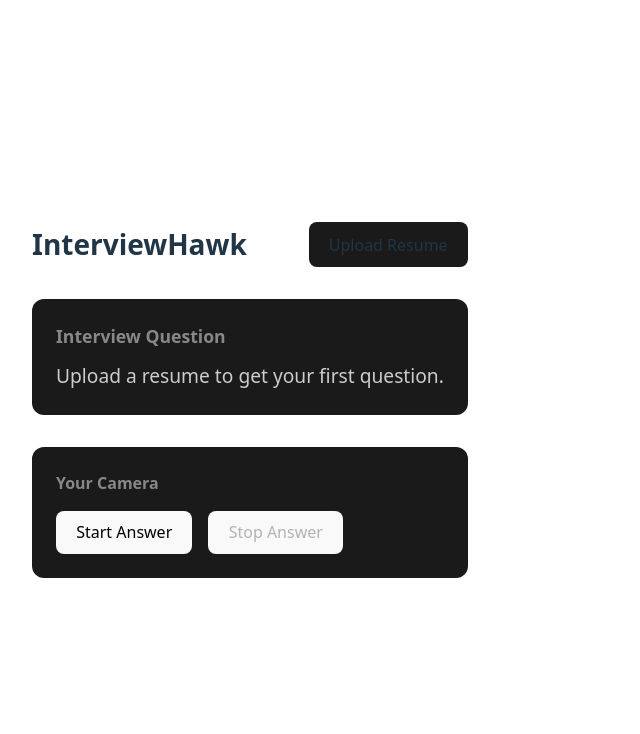
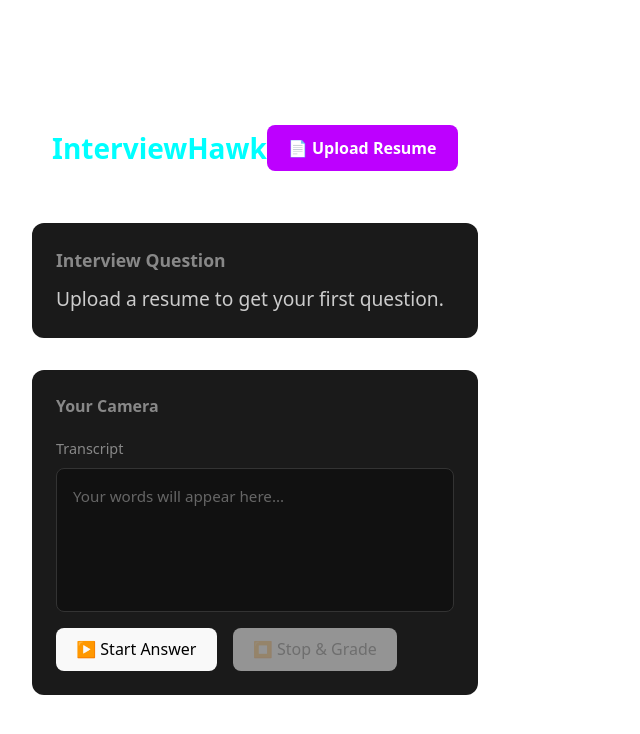
Before and after one commit to DHRUVBSTHAKUR/InterviewHawk, a React (Vite) app in the folder frontend/: page / in a window 1280 px wide. Shown: the top 734 px of the page, without its empty margins (0-640 px from the left). Built offline with nearby package versions, Linux system fonts and the light colour scheme.

Commit message:
style: final UI polish for interview room and report card

```diff
--- a/frontend/src/App.css
+++ b/frontend/src/App.css
@@ -127,3 +127,44 @@
 .emotion.happy {
   color: #4ade80;
 }
+
+.transcript-box-wrap {
+  margin-top: 1.25rem;
+}
+
+.transcript-label {
+  color: #888;
+  font-size: 0.9rem;
+  margin-bottom: 0.5rem;
+}
+
+.transcript-box {
+  background: #111;
+  border: 1px solid #333;
+  border-radius: 8px;
+  padding: 1rem;
+  min-height: 110px;
+  color: #ccc;
+  white-space: pre-wrap;
+  line-height: 1.5;
+  font-size: 0.95rem;
+}
+
+.transcript-placeholder {
+  color: #666;
+}
+
+.recording-controls button:disabled {
+  opacity: 0.55;
+  cursor: not-allowed;
+}
+
+.recording-controls .listening-start:disabled {
+  border-color: #22c55e;
+  background-color: rgba(34, 197, 94, 0.15);
+}
+
+.recording-controls .listening-stop {
+  border-color: #22c55e;
+  background-color: rgba(34, 197, 94, 0.15);
+}
--- a/frontend/src/App.jsx
+++ b/frontend/src/App.jsx
@@ -22,23 +22,41 @@ export default function App() {
     formData.append('resume', file)
 
     try {
-      const { data } = await axios.post('/api/generate-question/', formData, {
+      // 👇 THE FIX: Point directly to the Django server on port 8000
+      const { data } = await axios.post('http://127.0.0.1:8000/api/generate-question/', formData, {
         headers: { 'Content-Type': 'multipart/form-data' },
       })
+
+      // Send the generated question down to the InterviewRoom
       setQuestion(data.question)
+
     } catch (err) {
       const msg = err.response?.data?.error || err.message || 'Failed to generate question.'
       setError(msg)
+      console.error("Upload Error:", err)
     } finally {
       setUploading(false)
+      // Reset the file input so you can upload the same file again if needed
+      e.target.value = null
     }
   }
 
   return (
     <div className="app">
-      <header className="header">
-        <h1>InterviewHawk</h1>
-        <label className="upload-btn">
+      <header className="header" style={{ display: 'flex', justifyContent: 'space-between', alignItems: 'center', padding: '20px' }}>
+        <h1 style={{ margin: 0, color: '#00ffff' }}>InterviewHawk</h1>
+
+        <label
+          className="upload-btn"
+          style={{
+            background: uploading ? '#444' : '#bd00ff',
+            color: '#fff',
+            padding: '10px 20px',
+            borderRadius: '8px',
+            cursor: uploading ? 'wait' : 'pointer',
+            fontWeight: 'bold'
+          }}
+        >
           <input
             type="file"
             accept=".pdf"
@@ -46,12 +64,17 @@ export default function App() {
             disabled={uploading}
             style={{ display: 'none' }}
           />
-          {uploading ? 'Generating…' : 'Upload Resume'}
+          {uploading ? '⚙️ Analyzing Resume...' : '📄 Upload Resume'}
         </label>
       </header>
 
-      {error && <p className="error">{error}</p>}
+      {error && (
+        <div style={{ background: '#330000', color: '#ff3366', padding: '10px', textAlign: 'center', margin: '0 20px', borderRadius: '5px' }}>
+          {error}
+        </div>
+      )}
 
+      {/* Pass the AI-generated question to the room */}
       <InterviewRoom question={question} />
     </div>
   )
--- a/frontend/src/components/InterviewRoom.jsx
+++ b/frontend/src/components/InterviewRoom.jsx
@@ -4,10 +4,30 @@ import FaceMonitor from './FaceMonitor';
 const PLACEHOLDER = 'Upload a resume to get your first question.';
 
 export default function InterviewRoom({ question }) {
-  const [isRecording, setIsRecording] = useState(false);
-  const mediaRecorderRef = useRef(null);
+  const [isListening, setIsListening] = useState(false);
+  const [transcript, setTranscript] = useState('');
+
+  // NEW STATES FOR GRADING
+  const [isGrading, setIsGrading] = useState(false);
+  const [evaluation, setEvaluation] = useState(null);
+
+  // Keeps a stable reference to the active SpeechRecognition instance.
+  const recognitionRef = useRef(null);
+  const isListeningRef = useRef(false);
+  const finalTranscriptRef = useRef('');
 
   useEffect(() => {
+    // If a new question arrives, stop listening and clear the old grade
+    if (recognitionRef.current) {
+      try { recognitionRef.current.stop(); } catch (e) {}
+      recognitionRef.current = null;
+    }
+    isListeningRef.current = false;
+    setIsListening(false);
+    finalTranscriptRef.current = '';
+    setTranscript('');
+    setEvaluation(null); // Clear old report card
+
     if (!question || question === PLACEHOLDER) return;
 
     window.speechSynthesis.cancel();
@@ -15,14 +35,9 @@ export default function InterviewRoom({ question }) {
     const speak = () => {
       const utterance = new SpeechSynthesisUtterance(question);
       utterance.rate = 0.9;
-
       const voices = window.speechSynthesis.getVoices();
-      const enVoice =
-        voices.find((v) => v.lang.startsWith('en-US') && v.default) ||
-        voices.find((v) => v.lang.startsWith('en-US')) ||
-        voices.find((v) => v.lang.startsWith('en'));
+      const enVoice = voices.find((v) => v.lang.startsWith('en-US') && v.default) || voices.find((v) => v.lang.startsWith('en-US')) || voices.find((v) => v.lang.startsWith('en'));
       if (enVoice) utterance.voice = enVoice;
-
       window.speechSynthesis.speak(utterance);
     };
 
@@ -38,33 +53,111 @@ export default function InterviewRoom({ question }) {
     return () => window.speechSynthesis.cancel();
   }, [question]);
 
-  const startRecording = async () => {
-    try {
-      const audioStream = await navigator.mediaDevices.getUserMedia({ audio: true });
-      const mediaRecorder = new MediaRecorder(audioStream);
-      mediaRecorderRef.current = mediaRecorder;
+  const startSpeechToText = () => {
+    const SpeechRecognition = window.SpeechRecognition || window.webkitSpeechRecognition;
+    if (!SpeechRecognition) {
+      console.error('SpeechRecognition is not supported in this browser.');
+      return;
+    }
 
-      mediaRecorder.ondataavailable = (e) => {
-        if (e.data.size > 0) {
-          // Will connect to backend later
+    if (recognitionRef.current) {
+      try { recognitionRef.current.stop(); } catch (e) {}
+      recognitionRef.current = null;
+    }
+
+    const recognition = new SpeechRecognition();
+    recognitionRef.current = recognition;
+    recognition.continuous = true;
+    recognition.interimResults = true;
+    recognition.lang = 'en-US';
+
+    isListeningRef.current = true;
+    setIsListening(true);
+    finalTranscriptRef.current = '';
+    setTranscript('');
+    setEvaluation(null); // Clear previous grade when starting a new answer
+
+    recognition.onresult = (event) => {
+      if (!isListeningRef.current) return;
+      let interim = '';
+
+      for (let i = event.resultIndex; i < event.results.length; i += 1) {
+        const result = event.results[i];
+        const text = result?.[0]?.transcript || '';
+
+        if (result.isFinal) {
+          const trimmed = text.trim();
+          if (!trimmed) continue;
+          const current = finalTranscriptRef.current;
+          const spacer = current && !current.endsWith(' ') ? ' ' : '';
+          finalTranscriptRef.current = current + spacer + trimmed;
+        } else {
+          interim = text.trim();
         }
-      };
+      }
 
-      mediaRecorder.start();
-      setIsRecording(true);
-    } catch (err) {
-      console.error('Failed to start recording:', err);
+      const composed = interim ? `${finalTranscriptRef.current}${finalTranscriptRef.current ? ' ' : ''}${interim}` : finalTranscriptRef.current;
+      setTranscript(composed);
+    };
+
+    recognition.onerror = (event) => {
+      console.error('Speech recognition error:', event);
+      isListeningRef.current = false;
+      setIsListening(false);
+    };
+
+    recognition.onend = () => {
+      isListeningRef.current = false;
+      setIsListening(false);
+      recognitionRef.current = null;
+    };
+
+    try { recognition.start(); } catch (err) {
+      console.error('Failed to start SpeechRecognition:', err);
+      isListeningRef.current = false;
+      setIsListening(false);
+      recognitionRef.current = null;
     }
   };
 
-  const stopRecording = () => {
-    const mediaRecorder = mediaRecorderRef.current;
-    if (mediaRecorder && mediaRecorder.state !== 'inactive') {
-      mediaRecorder.stop();
-      mediaRecorder.stream.getTracks().forEach((track) => track.stop());
-      console.log('Recording finished');
-      setIsRecording(false);
-      mediaRecorderRef.current = null;
+  // NEW FUNCTION: Stop recording and send data to Django Brain
+  const stopAndGrade = async () => {
+    if (recognitionRef.current) {
+      isListeningRef.current = false;
+      setIsListening(false);
+      try { recognitionRef.current.stop(); } catch (err) {}
+      recognitionRef.current = null;
+    }
+
+    // Don't grade if they didn't say anything
+    const finalAnswer = transcript || finalTranscriptRef.current;
+    if (!finalAnswer.trim()) {
+      alert("Please say something before stopping the answer!");
+      return;
+    }
+
+    setIsGrading(true);
+
+    try {
+      const response = await fetch('http://127.0.0.1:8000/api/grade-answer/', {
+        method: 'POST',
+        headers: { 'Content-Type': 'application/json' },
+        body: JSON.stringify({
+          question: question,
+          answer: finalAnswer
+        })
+      });
+
+      if (!response.ok) throw new Error("Failed to fetch grade");
+
+      const data = await response.json();
+      setEvaluation(data); // Save the score and feedback to show on screen
+
+    } catch (error) {
+      console.error("Grading Error:", error);
+      setEvaluation({ score: "Error", feedback: "Could not connect to the AI Grader." });
+    } finally {
+      setIsGrading(false);
     }
   };
 
@@ -79,22 +172,56 @@ export default function InterviewRoom({ question }) {
         <h3>Your Camera</h3>
         {question && <FaceMonitor />}
 
+        <div className="transcript-box-wrap">
+          <div className="transcript-label">Transcript</div>
+          <div className="transcript-box" aria-live="polite">
+            {transcript || <span className="transcript-placeholder">Your words will appear here...</span>}
+          </div>
+        </div>
+
         <div className="recording-controls">
           <button
             type="button"
-            onClick={startRecording}
-            disabled={isRecording}
+            onClick={startSpeechToText}
+            disabled={isListening || isGrading}
+            className={isListening ? 'listening-start' : undefined}
           >
-            Start Answer
+            {isListening ? '🎙️ Listening...' : '▶️ Start Answer'}
           </button>
+
           <button
             type="button"
-            onClick={stopRecording}
-            disabled={!isRecording}
+            onClick={stopAndGrade} // <-- Changed this to our new function!
+            disabled={!isListening}
+            className={isListening ? 'listening-stop' : undefined}
           >
-            Stop Answer
+            ⏹️ Stop & Grade
           </button>
         </div>
+
+        {/* --- NEW: THE REPORT CARD --- */}
+        {isGrading && (
+          <div style={{ marginTop: '20px', padding: '15px', background: '#333', borderRadius: '8px', textAlign: 'center', color: '#00ffff' }}>
+            ⚙️ AI is analyzing your technical accuracy...
+          </div>
+        )}
+
+        {evaluation && (
+          <div style={{
+            marginTop: '20px', padding: '20px', borderRadius: '10px',
+            background: '#111', border: '1px solid #bd00ff',
+            boxShadow: '0 0 15px rgba(189, 0, 255, 0.2)'
+          }}>
+            <h3 style={{ margin: '0 0 15px 0', color: '#bd00ff' }}>📊 AI Report Card</h3>
+            <p style={{ fontSize: '18px', margin: '10px 0' }}>
+              <strong>Technical Score:</strong> <span style={{ color: '#00ffff', fontWeight: 'bold' }}>{evaluation.score}</span>
+            </p>
+            <p style={{ fontSize: '16px', lineHeight: '1.5', color: '#ccc', margin: 0 }}>
+              <strong>Feedback:</strong> {evaluation.feedback}
+            </p>
+          </div>
+        )}
+
       </div>
     </div>
   );
```
